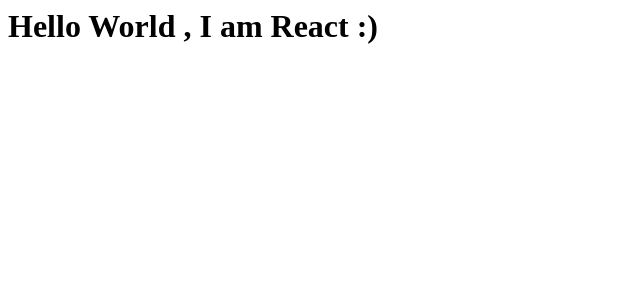
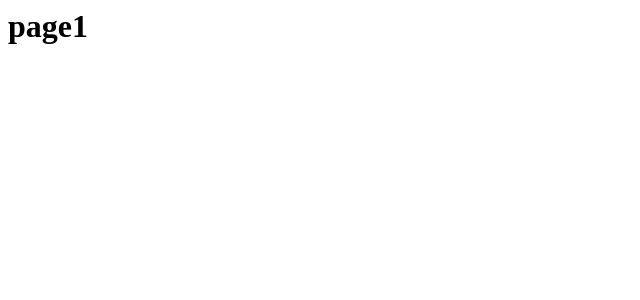
Before and after one commit to mushroomgead/react-starter-kit, a React app: page /page1 in a window 1280 px wide. Shown: the top 300 px of the page, without its empty margins (0-640 px from the left). Built offline with nearby package versions, Linux system fonts and the light colour scheme.

Commit message:
add react router

```diff
--- a/package.json
+++ b/package.json
@@ -27,6 +27,8 @@
   "dependencies": {
     "lodash": "^4.17.4",
     "react": "^15.6.1",
-    "react-dom": "^15.6.1"
+    "react-dom": "^15.6.1",
+    "react-router": "^4.1.2",
+    "react-router-dom": "^4.1.2"
   }
 }
--- a/src/App.jsx
+++ b/src/App.jsx
@@ -1,10 +1,11 @@
 import React from 'react';
+import Main from './components/Main';
 
 export default class App extends React.Component {
   render() {
     return (
       <div>
-        <h1>Hello World , I am React :)</h1>
+        <Main />
       </div>
     );
   }
--- /dev/null
+++ b/src/components/Main.jsx
@@ -0,0 +1,13 @@
+import React from 'react';
+import { Switch, Route } from 'react-router-dom';
+import Page1 from './Page1';
+import Page2 from './Page2';
+
+const Main = () => (
+  <Switch>
+    <Route path='/page1' component={Page1} />
+    <Route path='/page2' component={Page2} />
+  </Switch>
+)
+
+export default Main;
--- /dev/null
+++ b/src/components/Page1.jsx
@@ -0,0 +1,7 @@
+import React from 'react';
+
+const Page1 = () => (
+  <h1>page1</h1>
+)
+
+export default Page1;
--- /dev/null
+++ b/src/components/Page2.jsx
@@ -0,0 +1,7 @@
+import React from 'react';
+
+const Page2 = () => (
+  <h1>page2</h1>
+)
+
+export default Page2;
--- a/src/index.js
+++ b/src/index.js
@@ -1,6 +1,11 @@
 import React from 'react';
-import ReactDOM from 'react-dom';
+import { render } from 'react-dom';
+import { BrowserRouter } from 'react-router-dom';
 import './style.scss';
 import App from './App';
 
-ReactDOM.render(<App />, document.getElementById('root'));
+render((
+  <BrowserRouter>
+    <App />
+  </BrowserRouter>
+),document.getElementById('root'));
--- a/webpack.config.js
+++ b/webpack.config.js
@@ -8,7 +8,8 @@
   },
   devServer: {
     port: 9000,
-    overlay: true
+    overlay: true,
+    historyApiFallback: true
   },
   module: {
     rules: [
```
